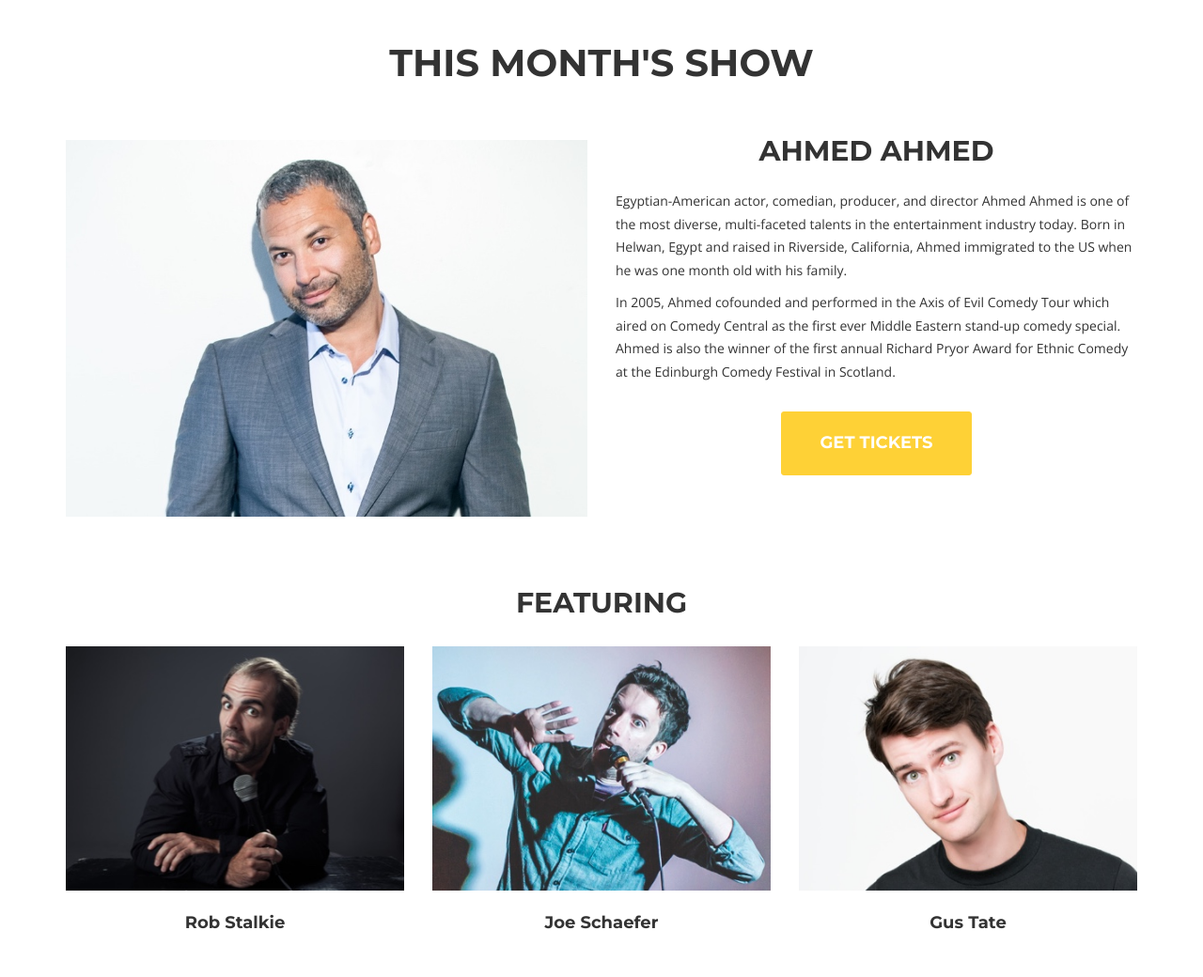
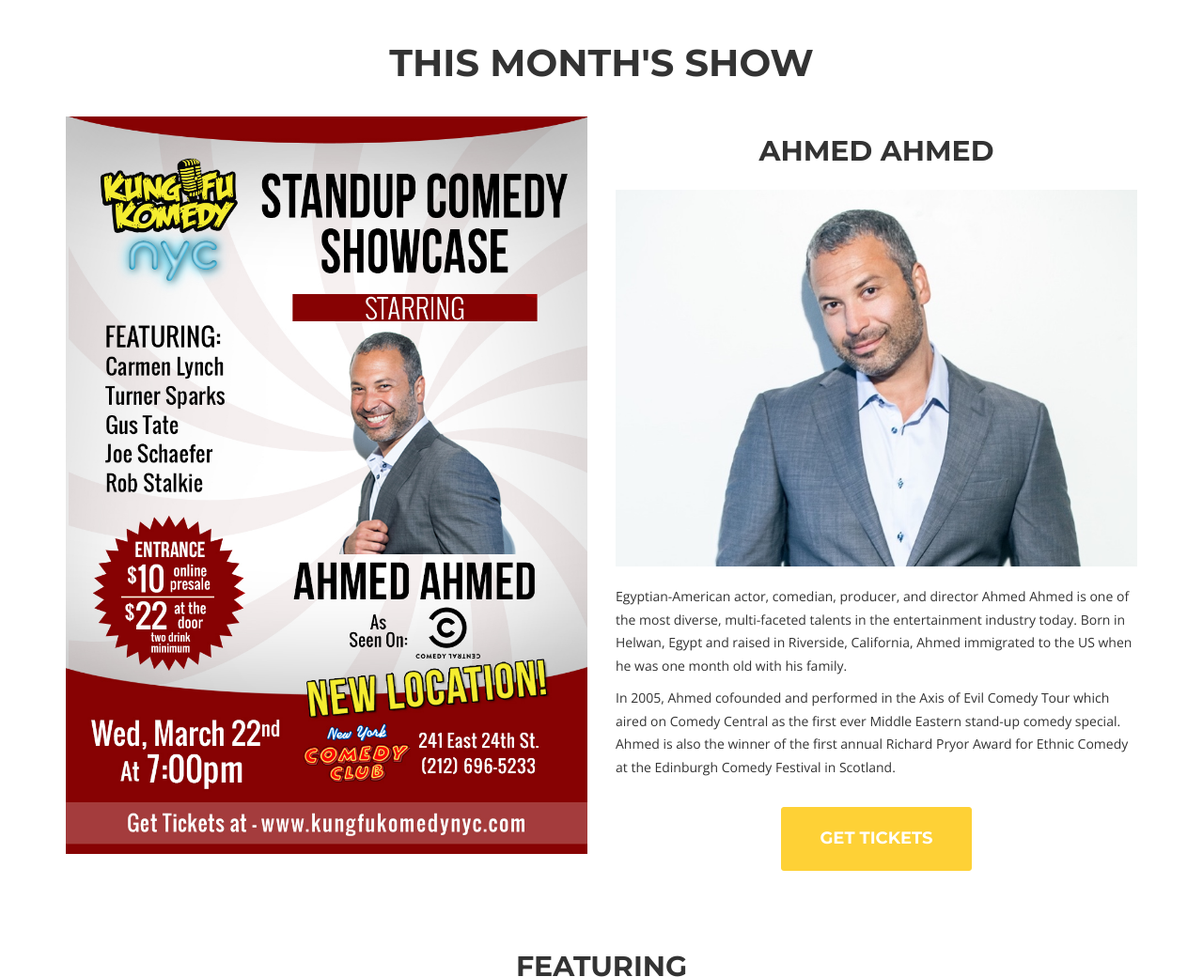
Before and after one commit to gustate/kfknyc, a website: page index.html in a window 1280 px wide. Shown: the part 900-1940 px from the top of the page at 94% size. Drawn offline with nearby package versions, Linux system fonts and the light colour scheme; a web font is replaced by a local one.

Commit message:
add updated march poster

```diff
--- a/index.html
+++ b/index.html
@@ -113,7 +113,11 @@
                 </div>
             </div>
             <div class="row this-month">
+                <div class="col-md-6 col-sm-12">
+                    <img src="img/posters/poster032217.jpg" class="img-responsive center-block" alt="March 22nd, 2017">
+                </div>
                 <div class="col-md-6 col-sm-12 portfolio-item headliner">
+                    <h2 class="text-center headliner-name">Ahmed Ahmed</h2>
                     <div class="headliner-bio text-left">
                         <a href="http://www.ahmedahmed.com/" class="portfolio-link" target="blank">
                             <div class="portfolio-hover">
@@ -125,9 +129,7 @@
                             <img src="img/comedians/ahmed-ahmed.jpg" class="img-responsive" alt="Ahmed Ahmed">
                         </a>
                     </div>
-                </div>
-                <div class="col-md-6 col-sm-12 portfolio-item headliner">
-                    <h2 class="text-center headliner-name">Ahmed Ahmed</h2>
+                    <br>
                     <p>Egyptian-American actor, comedian, producer, and director Ahmed Ahmed is one of the most diverse, multi-faceted talents in the entertainment industry today. Born in Helwan, Egypt and raised in Riverside, California, Ahmed immigrated to the US when he was one month old with his family.
                     </p>
                     <p>In 2005, Ahmed cofounded and performed in the Axis of Evil Comedy Tour which aired on Comedy Central as the first ever Middle Eastern stand-up comedy special. Ahmed is also the winner of the first annual Richard Pryor Award for Ethnic Comedy at the Edinburgh Comedy Festival in Scotland.</p>
```
Also changed, not shown: img/posters/poster032217.jpg (added).
